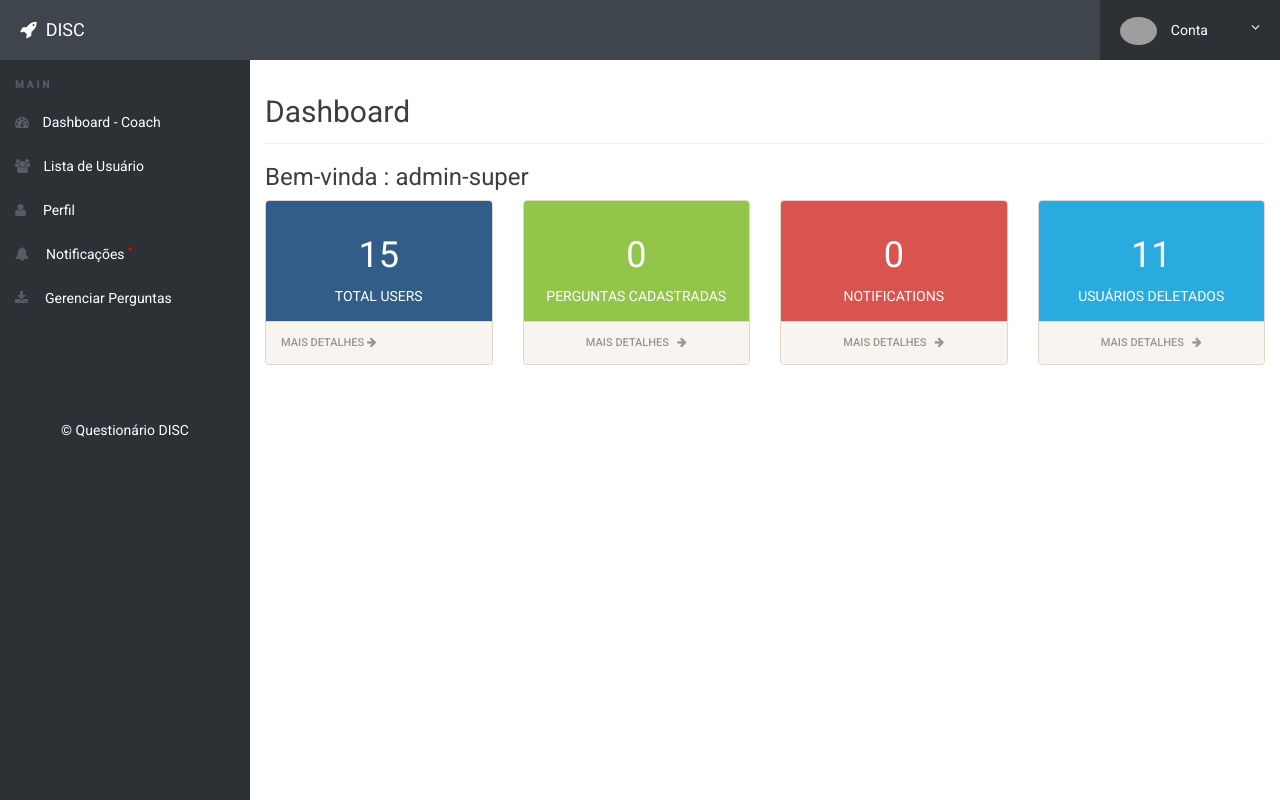
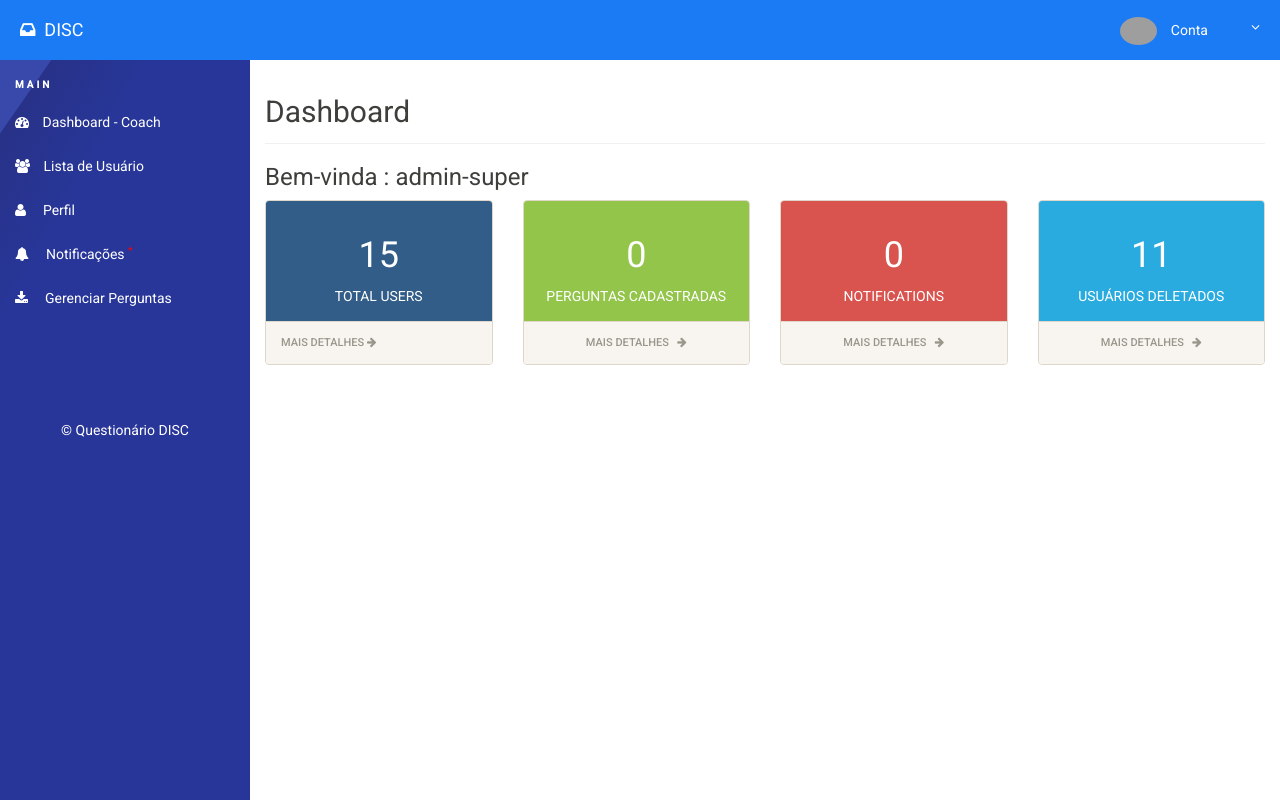
Before and after one commit to ccastiglioni/quiz-disc, a PHP site: page /admin/dashboard in a window 1280 px wide. Run offline with PHP 8.4, Linux system fonts and the light colour scheme; a user stored in the database is signed in; data comes from the database, SQL or seed files in the repository; data that the repository does not hold is empty; grey boxes are pictures that could not be loaded.

Commit message:
ajuste css layout

```diff
--- a/admin/css/style.css
+++ b/admin/css/style.css
@@ -552,7 +552,7 @@ li {
   border-bottom: 1px solid #f0f0f0;
 }
 .brand {
-  background: #3e454c;
+  background: #1B7BF5;
   position: relative;
   z-index: 3;
   position: fixed;
@@ -612,14 +612,14 @@ li {
 }
 .brand .ts-profile-nav li ul li a {
   padding: 10px 20px;
-  background: #222;
+  background: #1B7BF5;
 }
 .brand .ts-profile-nav .ts-account .fa-angle-down {
   float: right;
 }
 .brand .ts-profile-nav .ts-account > a {
   width: 180px;
-  background: #2c3136;
+  background: ##1B7BF5;
 }
 .brand .ts-profile-nav .ts-account .ts-avatar {
   border-radius: 50%;
@@ -680,7 +680,7 @@ li {
   }
 }
 .ts-sidebar-menu .ts-label {
-  color: #585c64;
+  color: #fff;
   font-weight: bold;
   padding: 8px 15px;
   text-transform: uppercase;
@@ -698,7 +698,7 @@ li {
   position: relative;
 }
 .ts-sidebar-menu li i {
-  color: #585c64;
+  color: white;
   margin-right: 10px;
 }
 .ts-sidebar-menu li ul {
--- a/admin/includes/header.php
+++ b/admin/includes/header.php
@@ -1,5 +1,5 @@
 <div class="brand clearfix">
-<h4 class="pull-left text-white" style="margin:20px 0px 0px 20px"><i class="fa fa-rocket"></i>&nbsp; DISC</h4>
+<a href="dashboard"><h4 class="pull-left text-white" style="margin:20px 0px 0px 20px"><i class="fa fa-inbox"></i>&nbsp; DISC</h4></a>
 		<span class="menu-btn"><i class="fa fa-bars"></i></span>
 		<ul class="ts-profile-nav">
 
--- a/admin/includes/leftbar.php
+++ b/admin/includes/leftbar.php
@@ -1,5 +1,7 @@
-
-	<nav class="ts-sidebar">
+<?php $baseurl= $_SERVER["SERVER_NAME"]; ?>
+	<nav class="ts-sidebar" style="
+    background: url('http://<?=$baseurl?>/quiz-disc/admin/css/bg_indigo.59fa2f195ab873b8acfb030661aae6fb.svg') 50% no-repeat;
+    background-size: cover;">
 			<ul class="ts-sidebar-menu">
 				<li class="ts-label">Main</li>
 				<li>
```
Also changed, not shown: admin.png, admin/css/bg_indigo.59fa2f195ab873b8acfb030661aae6fb.svg (added), 2 other files.
